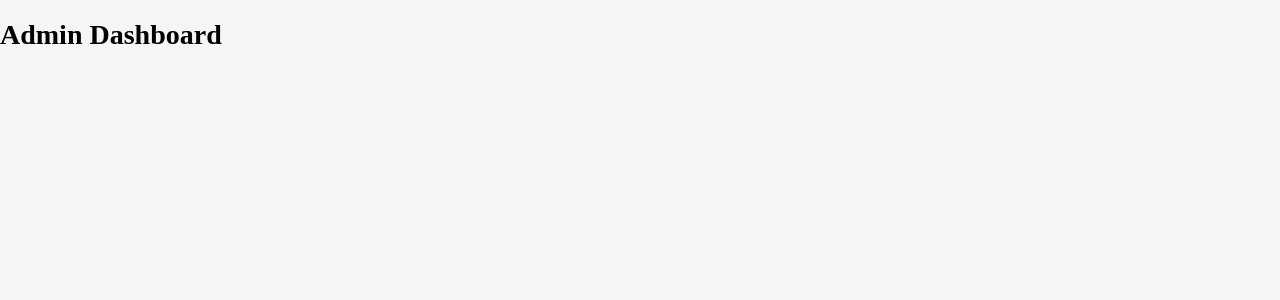
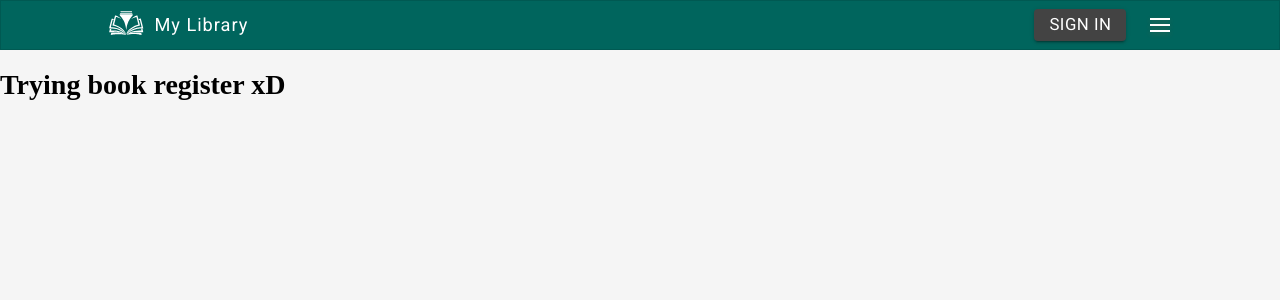
Before and after one commit to gbrissi/my-library, a React (Vite) app in the folder client/: page /dashboard in a window 1280 px wide. Shown: the top 300 px of the page. Built offline with nearby package versions, Linux system fonts and the light colour scheme.

Commit message:
feat: adding header to all "page" components

```diff
--- a/client/src/App.tsx
+++ b/client/src/App.tsx
@@ -1,4 +1,3 @@
-import Header from './components/Header'
 import Banner from './components/Banner'
 import SearchField from './components/SearchField'
 import Library from './components/Library'
@@ -7,7 +6,6 @@ import {Container} from '@mui/material'
 function App() {
   return (
   <Container sx={{display:'flex', flexDirection:'column'}}>
-    <Header/>
     <Banner/>
     <SearchField/>
     <Library/>
--- a/client/src/components/BookRegister.tsx
+++ b/client/src/components/BookRegister.tsx
@@ -1,12 +1,10 @@
 import React from 'react'
-import Header from './Header'
 import {styled} from '@mui/material/styles'
 import {Container} from '@mui/material'
 
 export default function BookRegister() {
   return (
     <>
-        <Header/>
         <div>
             <h1>Trying book register xD</h1>
         </div>
--- a/client/src/components/Header.tsx
+++ b/client/src/components/Header.tsx
@@ -33,11 +33,17 @@ const Header = () => {
   }
 
   return (
-    <HeaderContainer variant='outlined'>
+    <HeaderContainer position='static' variant='outlined'>
       <Content>
         <LogoContainer>
-          <SiteLogo data={mySiteLogo} type="image/svg+xml"/>
-          <SiteName>My Library</SiteName>
+          <Link to='/'>
+            <SiteLogo>
+              <LogoEmbed src={mySiteLogo} type="image/svg+xml"/>
+            </SiteLogo>
+          </Link>
+          <Link style={{textDecoration: 'none', color: '#ffffff'}} to='/'>
+            <SiteName>My Library</SiteName>
+          </Link>
         </LogoContainer>
         <UtilsContainer>
           <SignIn onClick={() => setActive(true)} variant="contained">Sign In</SignIn>
@@ -256,11 +262,14 @@ const LogoContainer = styled('div')`
 `
 
 const SiteLogo = styled('object')`
+  pointer-events: none;
+`
+
+const LogoEmbed = styled('embed')`
   filter: brightness(0) invert(1);
   width: 40px;
   height: 30px;
   margin-right: 0.6rem;
-  cursor: pointer;
 `
 
 const SiteName = styled('p')`
@@ -268,7 +277,6 @@ const SiteName = styled('p')`
   font-family: 'Roboto', sans-serif;
   letter-spacing: 1px;
   line-height: 1.3rem;
-  cursor: pointer;
 `
 
 export default Header
--- a/client/src/main.tsx
+++ b/client/src/main.tsx
@@ -1,5 +1,7 @@
 import React from 'react'
 import ReactDOM from 'react-dom/client'
+import BookRegister from './components/BookRegister'
+import Header from './components/Header'
 import App from './App'
 import './index.css'
 import {
@@ -25,10 +27,11 @@ ReactDOM.createRoot(document.getElementById('root')!).render(
   <React.StrictMode>
     {/*<ThemeProvider theme={theme}>*/}
       <BrowserRouter>
+        <Header/>
         <Routes>
           <Route path='/' element={<App/>}/>
           <Route path='/about-us' element={<h1>About Us</h1>}/>
-          <Route path='/dashboard' element={<h1>Admin Dashboard</h1>}/>
+          <Route path='/dashboard' element={<BookRegister/>}/>
           <Route path='/profile' element={<h1>My Profile</h1>}/>
         </Routes>
       </BrowserRouter>
```
